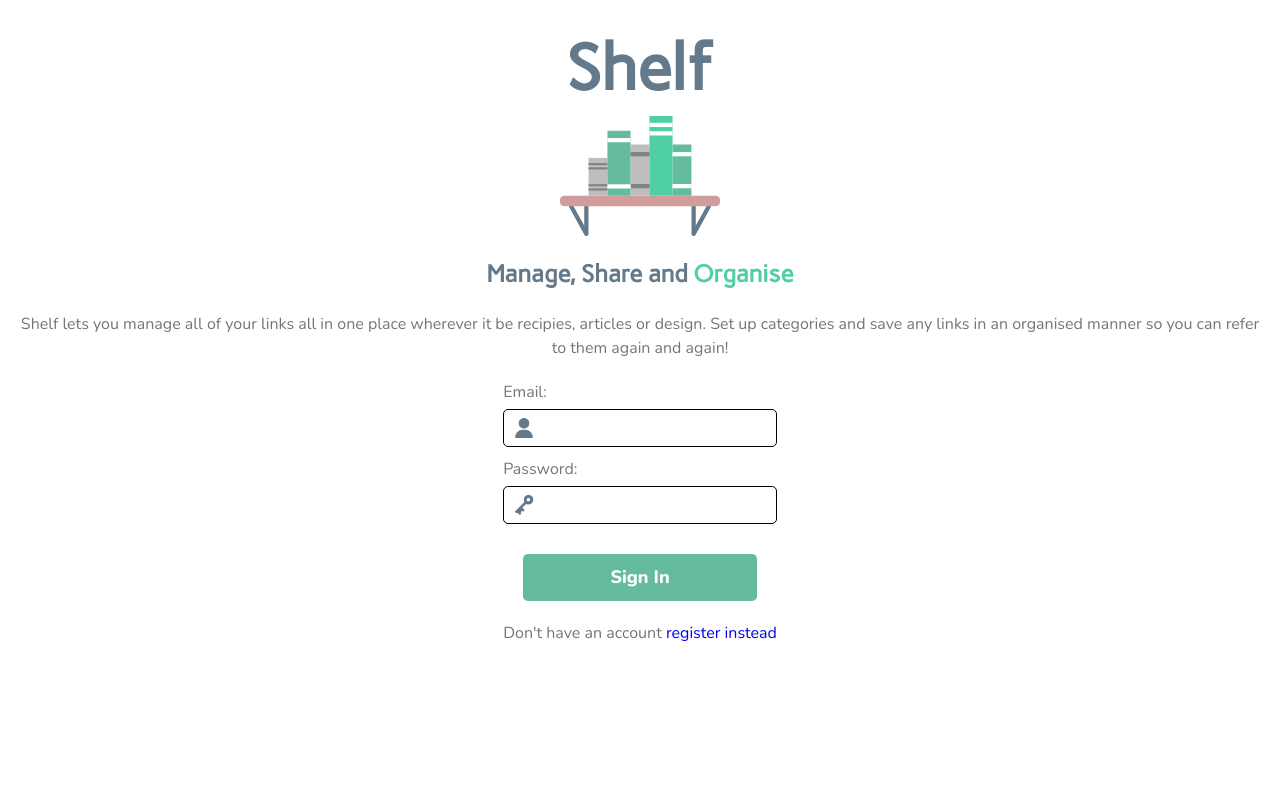
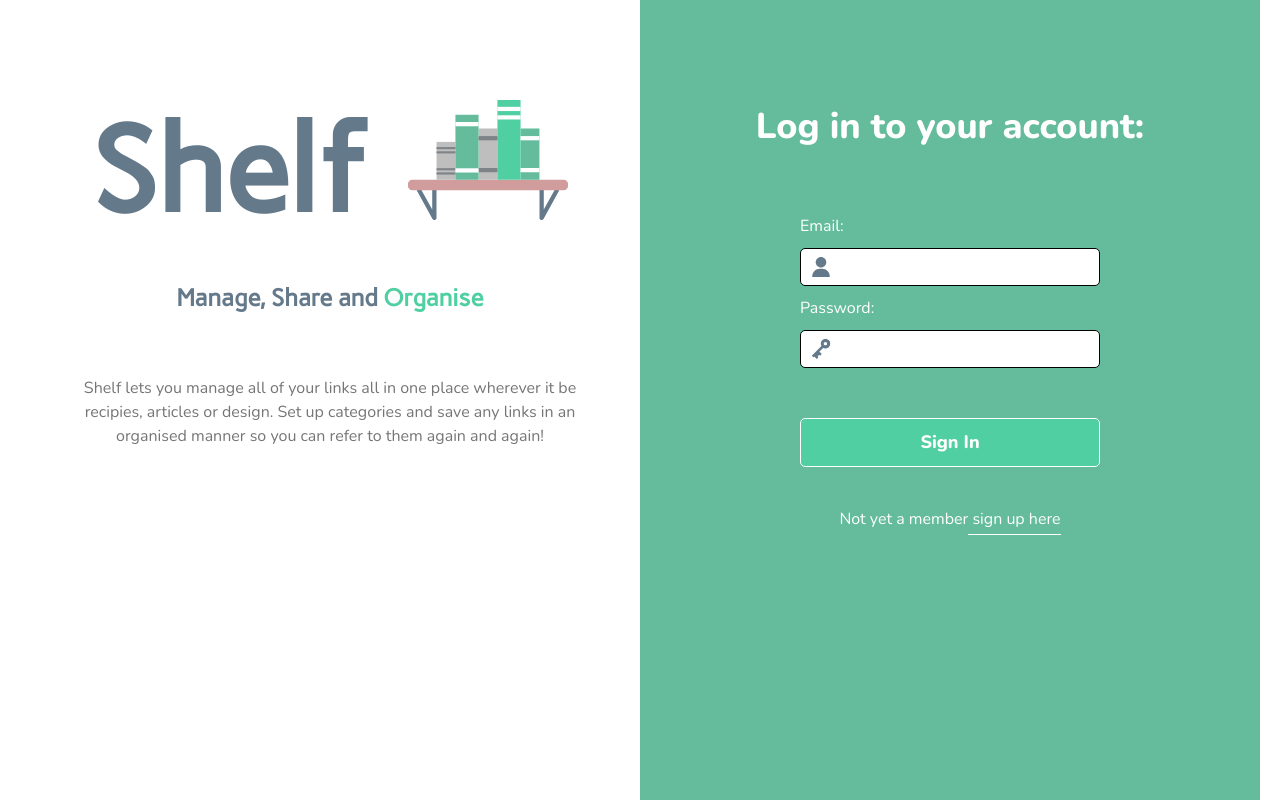
Before and after one commit to bpdm88/link-manager, a React (Create React App) app in the folder client/: page / in a window 1280 px wide. Built offline with nearby package versions, Linux system fonts and the light colour scheme; no server answers.

Commit message:
login style

```diff
--- a/client/src/app/login/index.js
+++ b/client/src/app/login/index.js
@@ -40,23 +40,26 @@ const Login = () => {
   return (
     <div className="login--container">
       <div className="login--left">
+        <div className="left--content">
+          <div className="login--title">
             <h1 className="heading--alpha">Shelf</h1>
             <div>
               <img src={Logo} />
             </div>
-
+          </div>
           <h2 className="heading--bravo">
             Manage, Share and <span>Organise</span>
           </h2>
-
           <p>
-          Shelf lets you manage all of your links all in one place wherever it be recipies, articles
-          or design. Set up categories and save any links in an organised manner so you can refer to
-          them again and again!{' '}
+            Shelf lets you manage all of your links all in one place wherever it be recipies,
+            articles or design. Set up categories and save any links in an organised manner so you
+            can refer to them again and again!{' '}
           </p>
         </div>
+      </div>
       <div className="login--right">
-        <h2 className="login-title">Log in to your account:</h2>
+        <div className="right--content">
+          <h2 className="login--secondary-title heading--charlie">Log in to your account:</h2>
           <form onSubmit={login} className="login--form">
             <Input
               label={'Email:'}
@@ -78,13 +81,14 @@ const Login = () => {
             />
             <Button type="submit">Sign In</Button>
           </form>
-        {errorMessage && <ErrorMessage message={errorMessage} />}
-        <p>
-          Don't have an account{' '}
-          <span className="register-link">
-            <Link to="/register">register instead</Link>
-          </span>
+          <div>{errorMessage && <ErrorMessage message={errorMessage} />}</div>
+          <div>
+            <p className="signup--tag">
+              Not yet a member
+              <Link to="/register"> sign up here</Link>
             </p>
+          </div>
+        </div>
       </div>
     </div>
   )
--- a/client/src/style/button.css
+++ b/client/src/style/button.css
@@ -13,3 +13,15 @@
 .primary-btn:hover {
   background-color: var(--secondary-green);
 }
+
+@media only screen and (min-width: 750px) {
+  .primary-btn {
+    background-color: var(--secondary-green);
+    border: 1px solid white;
+    width: 300px;
+    margin-left: 0px;
+    margin-right: 0px;
+    margin-top: var(--spacing-xl);
+    margin-bottom: var(--spacing-xl);
+  }
+}
--- a/client/src/style/input.css
+++ b/client/src/style/input.css
@@ -2,9 +2,11 @@
   display: flex;
   border: 0.5px solid black;
   border-radius: 5px;
+  width: 300px;
   padding: var(--spacing-xs);
   margin-top: var(--spacing-xs);
   margin-bottom: var(--spacing-sm);
+  background-color: white;
 }
 
 .input img {
@@ -29,3 +31,13 @@ label {
   font-size: var(--standard);
   color: var(--grey);
 }
+
+@media only screen and (min-width: 750px) {
+  .input {
+    margin-top: var(--spacing-sm);
+  }
+
+  label {
+    color: white;
+  }
+}
--- a/client/src/style/login.css
+++ b/client/src/style/login.css
@@ -2,20 +2,28 @@
   display: flex;
   flex-direction: column;
   align-items: center;
+  height: 100vh;
+  padding: var(--spacing-md);
 }
 
-.login--left {
+.left--content {
   display: flex;
   flex-direction: column;
   align-items: center;
-  padding: var(--spacing-md);
+  padding-bottom: var(--spacing-md);
+}
+
+.right--content {
+  display: flex;
+  flex-direction: column;
+  align-items: center;
 }
 
 h2 span {
   color: var(--secondary-green);
 }
 
-.login-title {
+.login--secondary-title {
   display: none;
 }
 
@@ -26,6 +34,8 @@ h2 span {
 
 a {
   text-decoration: none;
+  border-bottom: 1px solid #64bc9d;
+  padding-bottom: 4px;
 }
 
 a:visited {
@@ -36,3 +46,74 @@ a:visited {
   color: var(--primary-green);
   cursor: pointer;
 }
+
+@media only screen and (min-width: 750px) {
+  .login--container {
+    display: flex;
+    flex-direction: row;
+    justify-items: center;
+  }
+
+  .login--left {
+    background-color: white;
+    width: 50%;
+    height: 100vh;
+    padding-top: var(--spacing-xl);
+  }
+
+  .login--right {
+    background-color: var(--primary-green);
+    width: 50%;
+    height: 100vh;
+    padding-top: var(--spacing-xl);
+  }
+
+  .left--content {
+    padding-top: var(--spacing-xl);
+  }
+
+  .right--content {
+    padding-top: var(--spacing-xl);
+  }
+
+  .login--title {
+    display: flex;
+  }
+
+  .login--left p {
+    padding: var(--spacing-xl);
+    max-width: 600px;
+  }
+
+  .login--title img {
+    margin-left: var(--spacing-sm);
+  }
+
+  .login--secondary-title {
+    display: block;
+    margin: var(--spacing-md);
+  }
+
+  .login--form {
+    margin-top: var(--spacing-xl);
+  }
+
+  .signup--tag {
+    color: white;
+  }
+
+  a {
+    color: white;
+    border-bottom: 1px solid white;
+  }
+  a:visited {
+    color: white;
+  }
+}
+
+@media only screen and (min-width: 1250px) {
+  .login--title img {
+    margin-top: var(--spacing-md);
+    margin-left: var(--spacing-xl);
+  }
+}
--- a/client/src/style/settings.css
+++ b/client/src/style/settings.css
@@ -9,6 +9,7 @@
   /* typography */
   --heading-alpha: 64px;
   --heading-bravo: 24px;
+  --heading-charlie: 36px;
   --standard: 16px;
 
   /* spacing */
@@ -21,15 +22,10 @@
   --font-spacing: 12px;
 }
 
-@media screen and (max-width: 960px) {
-  /* :root {
-    --heading-alpha: 50px;
-    --heading-bravo: 30px;
-    --standard: 14px;
-    --spacing-md: 15px;
-    --spacing-sm: 8px;
-    --font-spacing: 10px;
-  } */
+@media screen and (min-width: 1250px) {
+  :root {
+    --heading-alpha: 120px;
+  }
 }
 
 @media screen and (max-width: 750px) {
```
Lines whose indentation alone changed are shown as unchanged.
